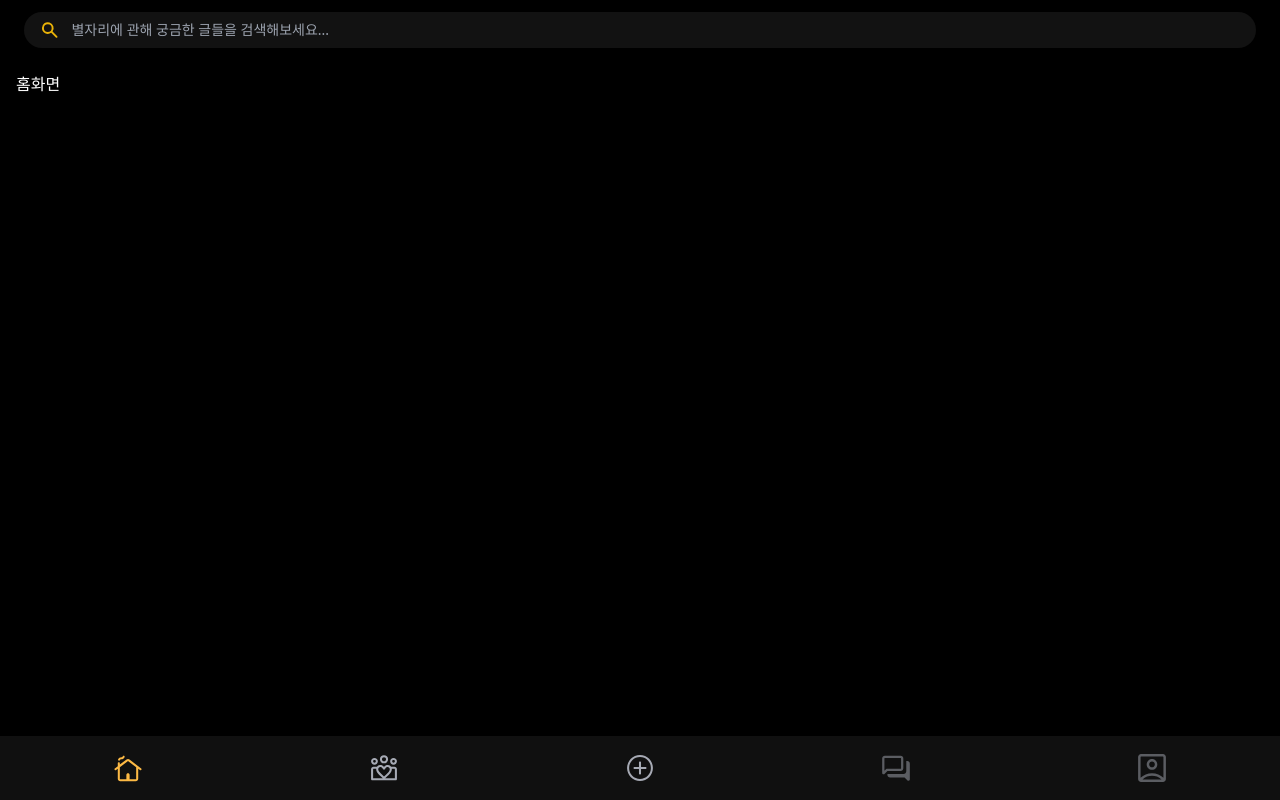
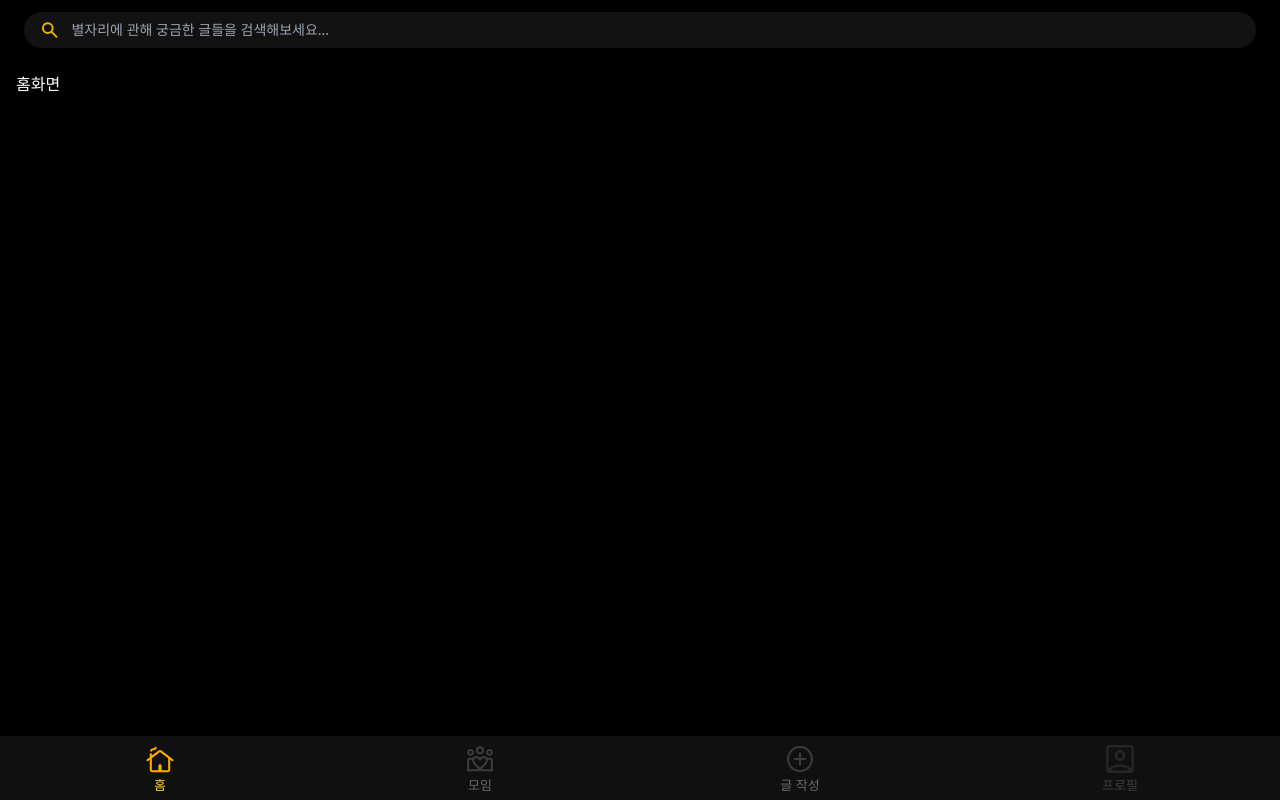
Before and after one commit to Superkid0714/ST4R-FE, a React (Vite) app in the folder ST4R/: page /home in a window 1280 px wide. Built offline with nearby package versions, Linux system fonts and the light colour scheme.

Commit message:
♻️ refactor : 디자인 변경으로 인한 nav바 수정정

```diff
--- a/ST4R/package.json
+++ b/ST4R/package.json
@@ -31,6 +31,6 @@
     "tailwindcss": "^3.4.4",
     "vite": "^5.2.0",
     "vite-plugin-pwa": "^0.20.0",
-    "vite-plugin-svgr": "^4.2.0"
+    "vite-plugin-svgr": "^4.3.0"
   }
 }
--- a/ST4R/src/components/mobile/mobileNavBar.jsx
+++ b/ST4R/src/components/mobile/mobileNavBar.jsx
@@ -1,20 +1,14 @@
 import { useLocation, Link } from 'react-router-dom';
-
-// SVG 파일을  import
-import homeSvg from '../../assets/icons/home.svg';
-import groupSvg from '../../assets/icons/group.svg';
-import writeSvg from '../../assets/icons/write.svg';
-import chatSvg from '../../assets/icons/chat.svg';
-import profileSvg from '../../assets/icons/profile.svg';
+import HomeIcon from '../../assets/icons/home.svg?react';
+import GroupIcon from '../../assets/icons/group.svg?react';
+import WriteIcon from '../../assets/icons/write.svg?react';
+import ProfileIcon from '../../assets/icons/profile.svg?react';
 
 function MobileNavBar() {
   const location = useLocation();
 
-  // 현재 활성화된 탭 확인
   const isActive = (path) => {
     const currentPath = location.pathname;
-
-    // 홈/게시판 경로 확인
     if (path === '/home') {
       return (
         currentPath === '/' ||
@@ -22,83 +16,101 @@ function MobileNavBar() {
         currentPath.startsWith('/home/')
       );
     }
-
-    // 모임 경로 확인
     if (path === '/groups') {
       return currentPath.startsWith('/groups');
     }
-
-    // 글쓰기 경로 확인 (boards/write 또는 groups/write)
     if (path === '/boards/write') {
       return currentPath === '/boards/write' || currentPath === '/groups/write';
     }
-
-    // 메시지 또는 프로필 경로 확인
-    return currentPath.startsWith(path);
+    if (path === '/profile') {
+      return currentPath.startsWith('/profile');
+    }
+    return false;
   };
 
-  // SVG 필터 색상 설정
-  const getActiveStyle = {
-    filter:
-      'brightness(0) saturate(100%) invert(88%) sepia(32%) saturate(1960%) hue-rotate(324deg) brightness(103%) contrast(98%)',
-  };
+  const menu = [
+    {
+      key: 'home',
+      label: '홈',
+      to: '/home/boards',
+      Icon: HomeIcon,
+      path: '/home',
+      available: true,
+    },
+    {
+      key: 'groups',
+      label: '모임',
+      to: '/groups',
+      Icon: GroupIcon,
+      path: '/groups',
+      available: true,
+    },
+    {
+      key: 'write',
+      label: '글 작성',
+      to: '/boards/write',
+      Icon: WriteIcon,
+      path: '/boards/write',
+      available: true,
+    },
+    {
+      key: 'profile',
+      label: '프로필',
+      to: '#',
+      Icon: ProfileIcon,
+      path: '/profile',
+      available: false,
+    },
+  ];
 
-  const getInactiveStyle = {
-    filter:
-      'brightness(0) saturate(100%) invert(70%) sepia(14%) saturate(168%) hue-rotate(188deg) brightness(94%) contrast(93%)',
-  };
+  // filter 값: 노란색 근사 (FFCE31 계열)
+  const yellowFilter =
+    'invert(85%) sepia(99%) saturate(1000%) hue-rotate(1deg) brightness(101%) contrast(99%)';
+  // filter 값: 회색 근사
+  const grayFilter = 'grayscale(1) brightness(70%)';
+
+  // 컬러 값: 글자 색상(아이콘 filter에 맞춰서)
+  const yellowText = '#FFCE31';
+  const grayText = '#6B6B6B';
 
   return (
     <nav className="fixed bottom-0 left-0 right-0 w-full h-16 bg-[#101010] shadow-[0px_-20px_40px_0px_rgba(0,0,0,0.40)] z-10">
-      <div className="grid grid-cols-5 h-full">
-        {/* 홈 탭 */}
-        <Link to="/home/boards" className="flex items-center justify-center">
-          <img
-            src={homeSvg}
-            alt="홈"
-            className="w-7 h-7"
-            style={isActive('/home') ? getActiveStyle : getInactiveStyle}
-          />
-        </Link>
-        {/* 그룹/모임 탭 */}
-        <Link to="/groups" className="flex items-center justify-center">
-          <img
-            src={groupSvg}
-            alt="모임"
-            className="w-7 h-7"
-            style={isActive('/groups') ? getActiveStyle : getInactiveStyle}
-          />
-        </Link>
-        {/*글쓰기 탭 같은 경우는 모임글을 쓸 것인지 아니면 커뮤니티 글을 적을지 선택지를 줘야하는 것과 연결해야 함  */}
-        {/* 글쓰기 탭 */}
-        <Link to="/boards/write" className="flex items-center justify-center">
-          <img
-            src={writeSvg}
-            alt="글쓰기"
-            className="w-7 h-7"
-            style={
-              isActive('/boards/write') ? getActiveStyle : getInactiveStyle
-            }
-          />
-        </Link>
-        {/* 채팅/메시지 탭 - 향후 개발 예정 */}
-        <Link to="#" className="flex items-center justify-center">
-          <img
-            src={chatSvg}
-            alt="메시지"
-            className="w-7 h-7 opacity-50"
-            style={getInactiveStyle}
-          />
-        </Link>
-        {/* 프로필 탭 - 향후 개발 예정 */}
-        <Link to="#" className="flex items-center justify-center">
-          <img
-            src={profileSvg}
-            alt="프로필"
-            className="w-7 h-7 opacity-50"
-            style={getInactiveStyle}
-          />
-        </Link>
+      <div className="grid grid-cols-4 h-full">
+        {menu.map(({ key, label, to, Icon, path, available }) => {
+          const active = isActive(path);
+          return (
+            <Link
+              key={key}
+              to={to}
+              className="flex flex-col items-center justify-center"
+              tabIndex={available ? 0 : -1}
+              aria-disabled={!available}
+              style={{
+                pointerEvents: available ? 'auto' : 'none',
+                opacity: available ? 1 : 0.5,
+              }}
+            >
+              <Icon
+                className="w-7 h-7 mb-1 transition-colors duration-200"
+                style={{
+                  filter: active ? yellowFilter : grayFilter,
+                }}
+              />
+              <span
+                style={{
+                  color: active ? yellowText : grayText,
+                  fontSize: '13px',
+                  lineHeight: 1,
+                  fontWeight: active ? 600 : 400,
+                  marginTop: '2px',
+                  transition: 'color 0.2s',
+                }}
+              >
+                {label}
+              </span>
+            </Link>
+          );
+        })}
       </div>
     </nav>
   );
--- a/ST4R/src/pages/board/BoardPage.jsx
+++ b/ST4R/src/pages/board/BoardPage.jsx
@@ -1 +1 @@
-export default function BoardWritePage() {}
+export default function BoardPage() {}
--- a/ST4R/vite.config.js
+++ b/ST4R/vite.config.js
@@ -1,10 +1,12 @@
 import { defineConfig } from 'vite';
 import react from '@vitejs/plugin-react';
 import { VitePWA } from 'vite-plugin-pwa';
+import svgr from 'vite-plugin-svgr';
 
 export default defineConfig({
   plugins: [
     react(),
+    svgr(),
     VitePWA({
       registerType: 'autoUpdate',
       includeAssets: ['favicon.ico', 'robots.txt', 'apple-touch-icon.png'],
```
Also changed, not shown: 1 other file (tests, documents, lock files or other folders).
